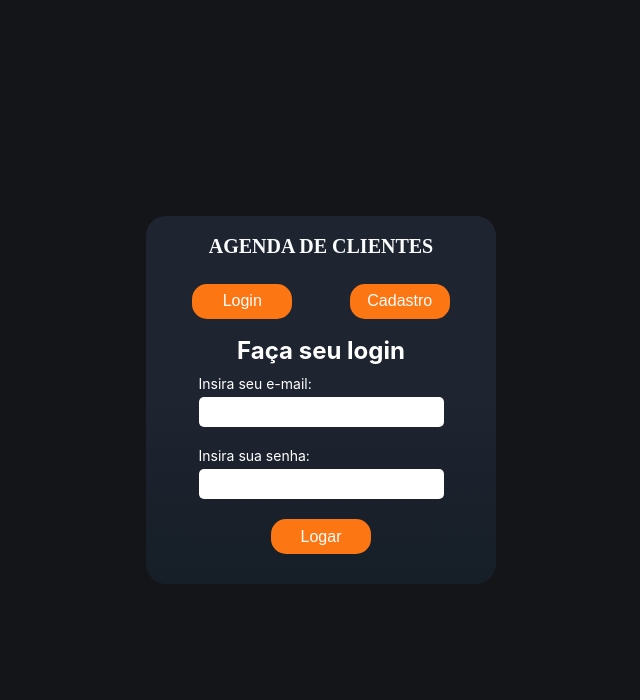
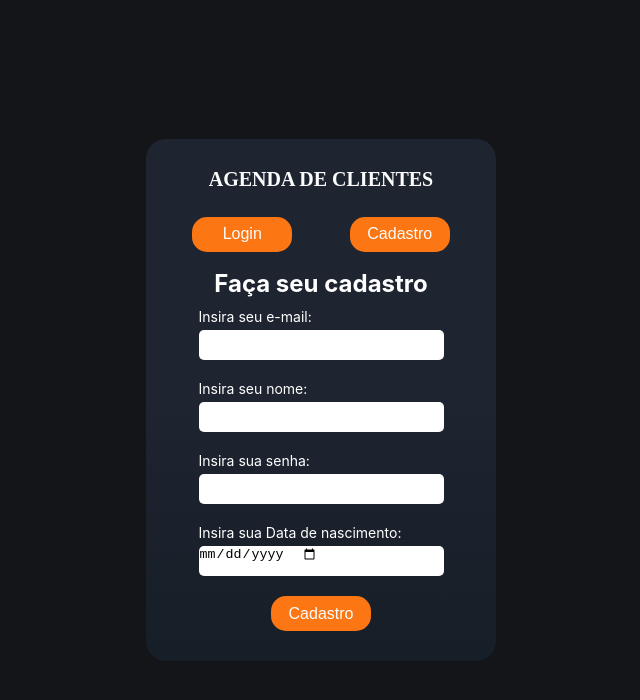
Before and after one commit to DiegoOlive29/front-client-contato, a React (Create React App) app in the folder projeto-lista-contatos/: page / in a window 1280 px wide. Shown: the top 700 px of the page, without its empty margins (319-959 px from the left). Built offline with nearby package versions, Linux system fonts and the light colour scheme.

Commit message:
fix: styled and text

```diff
--- a/projeto-lista-contatos/src/components/FormCadastro/index.tsx
+++ b/projeto-lista-contatos/src/components/FormCadastro/index.tsx
@@ -1,11 +1,9 @@
-import { ButtonFormsEnvio, FormCadastroCamp } from "./styled"
+import { ButtonFormsEnvio, FormCadastroCamp } from "./styled";
 
-const FormCadastro=() =>{
-
+const FormCadastro = () => {
   return (
-
-        <FormCadastroCamp onSubmit={()=>console.log("oi")}>
-        <h2>Faça seu login</h2>
+    <FormCadastroCamp onSubmit={() => console.log("oi")}>
+      <h2>Faça seu cadastro</h2>
 
       <label htmlFor="">Insira seu e-mail:</label>
       <input type="text" />
@@ -17,14 +15,11 @@ const FormCadastro=() =>{
       <input type="text" />
 
       <label htmlFor="">Insira sua Data de nascimento:</label>
-        <input type="text" />
+      <input type="date" />
 
       <ButtonFormsEnvio>Cadastro</ButtonFormsEnvio>
+    </FormCadastroCamp>
+  );
+};
 
-
-    </FormCadastroCamp>
-
-    )
-}
-
-export default FormCadastro
+export default FormCadastro;
--- a/projeto-lista-contatos/src/components/ModalLoginCadastro/index.tsx
+++ b/projeto-lista-contatos/src/components/ModalLoginCadastro/index.tsx
@@ -4,7 +4,7 @@ import FormCadastro from "../FormCadastro"
 import FormLogin from "../FormLogin"
 
 const ModalLoginCadastro=() =>{
-    const [form, setForm]= useState<boolean>(true)
+    const [form, setForm]= useState<boolean>(false)
 
     return (
 
--- a/projeto-lista-contatos/src/components/ModalLoginCadastro/styled.tsx
+++ b/projeto-lista-contatos/src/components/ModalLoginCadastro/styled.tsx
@@ -13,6 +13,7 @@ export const MainContainer = styled.main`
   justify-content       : flex-start;
   gap                   : 10px;
   padding-bottom        : 30px;
+  padding-top           : 10px
 
 `;
 
```
Lines whose indentation alone changed are shown as unchanged.
